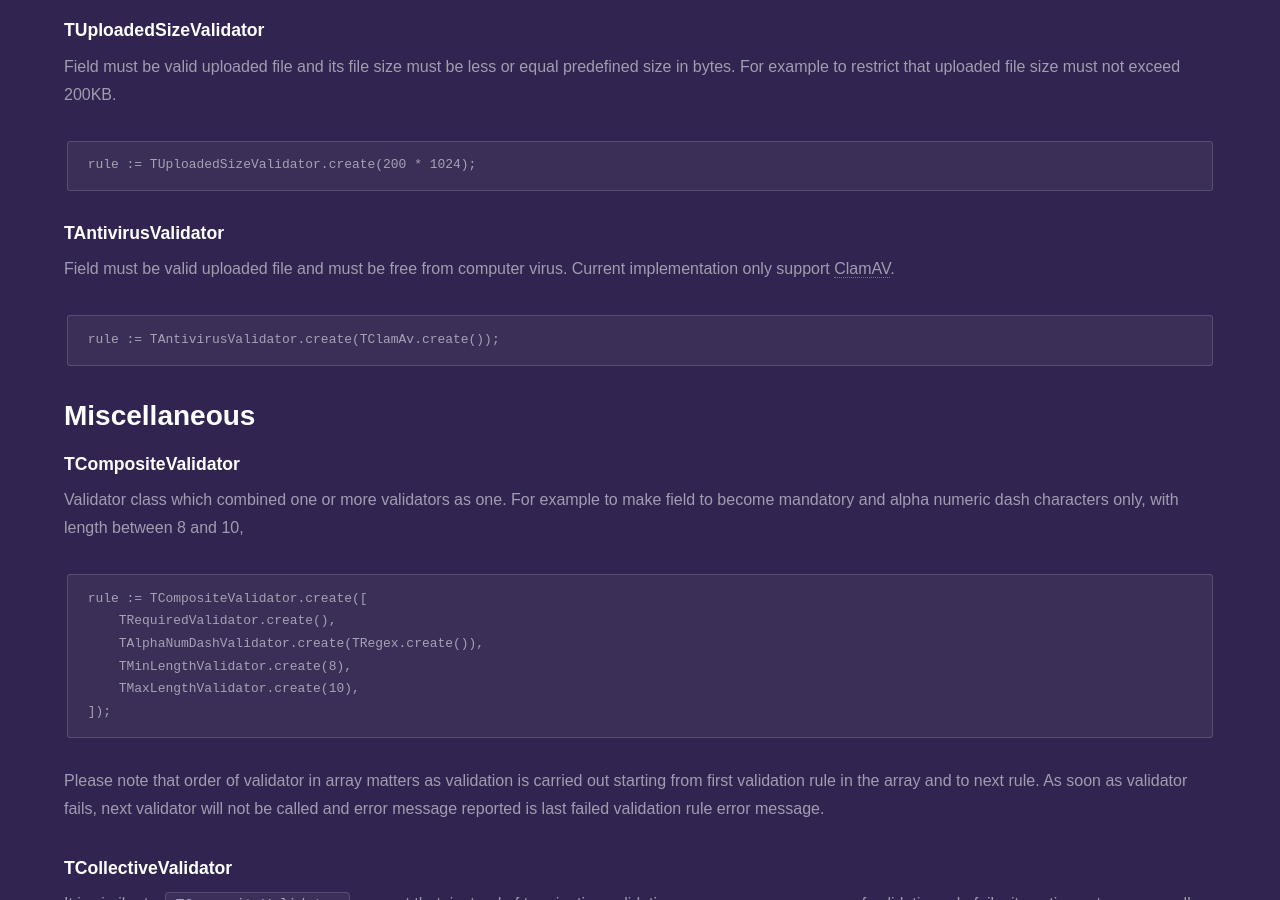
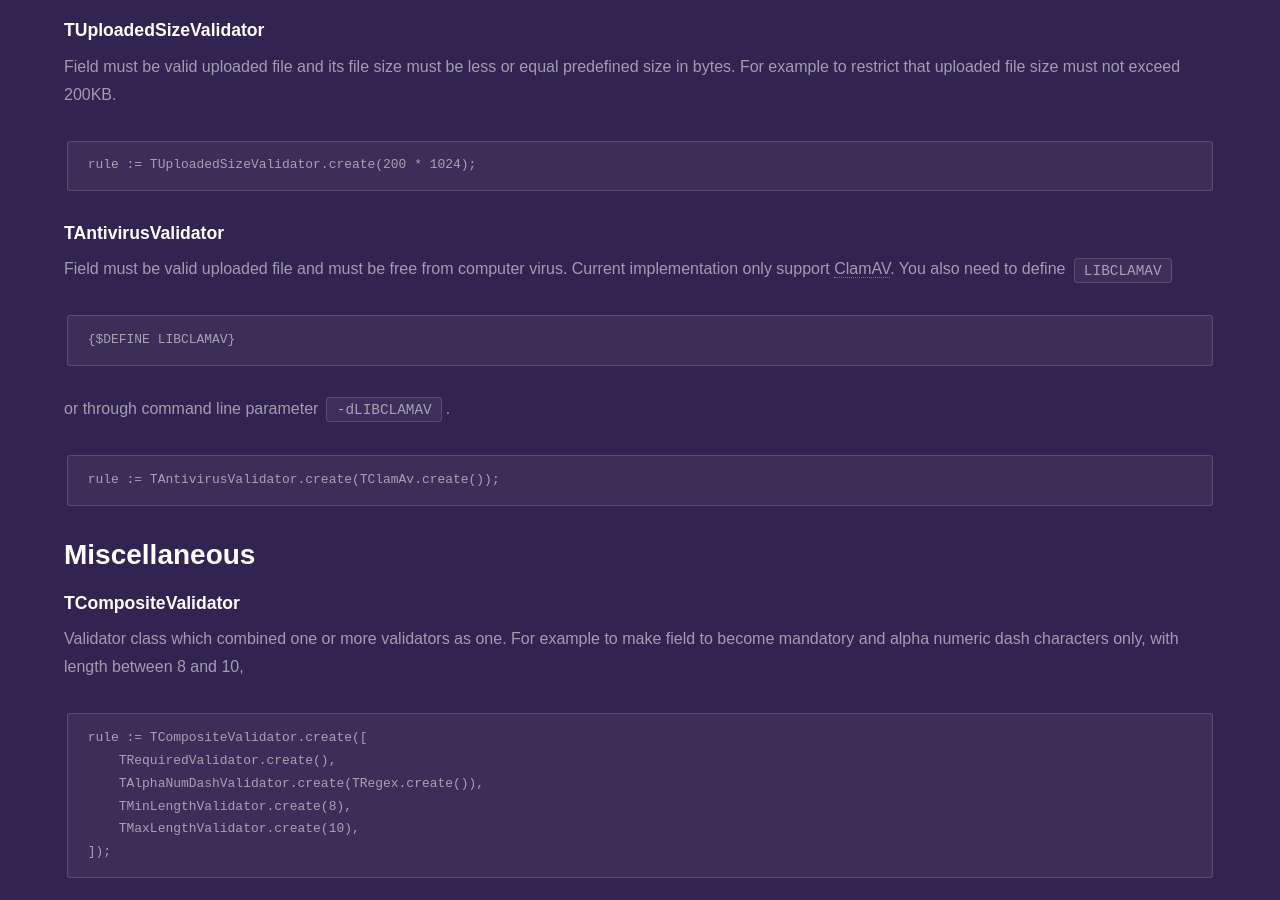
Before and after one commit to fanoframework/fanoframework.github.io, a Jekyll site: the page built from security/form-validation/built-in-validation-rules/index.md, in a window 1280 px wide and 900 px high, scrolled down 7658 px. Built offline with Jekyll 4.4.1, drawn with Linux system fonts in a browser that asks for light colours; our own code applies the rules of GitHub Pages for plain Markdown files.

Commit message:
add content on antivirus validator

````diff
--- a/security/form-validation/built-in-validation-rules/index.md
+++ b/security/form-validation/built-in-validation-rules/index.md
@@ -335,7 +335,13 @@
 
 ### TAntivirusValidator
 
-Field must be valid uploaded file and must be free from computer virus. Current implementation only support [ClamAV](https://www.clamav.net/documents/libclamav).
+Field must be valid uploaded file and must be free from computer virus. Current implementation only support [ClamAV](https://www.clamav.net/documents/libclamav). You also need to define `LIBCLAMAV`
+
+```
+{$DEFINE LIBCLAMAV}
+```
+
+or through command line parameter `-dLIBCLAMAV`.
 
 ```
 rule := TAntivirusValidator.create(TClamAv.create());
````
